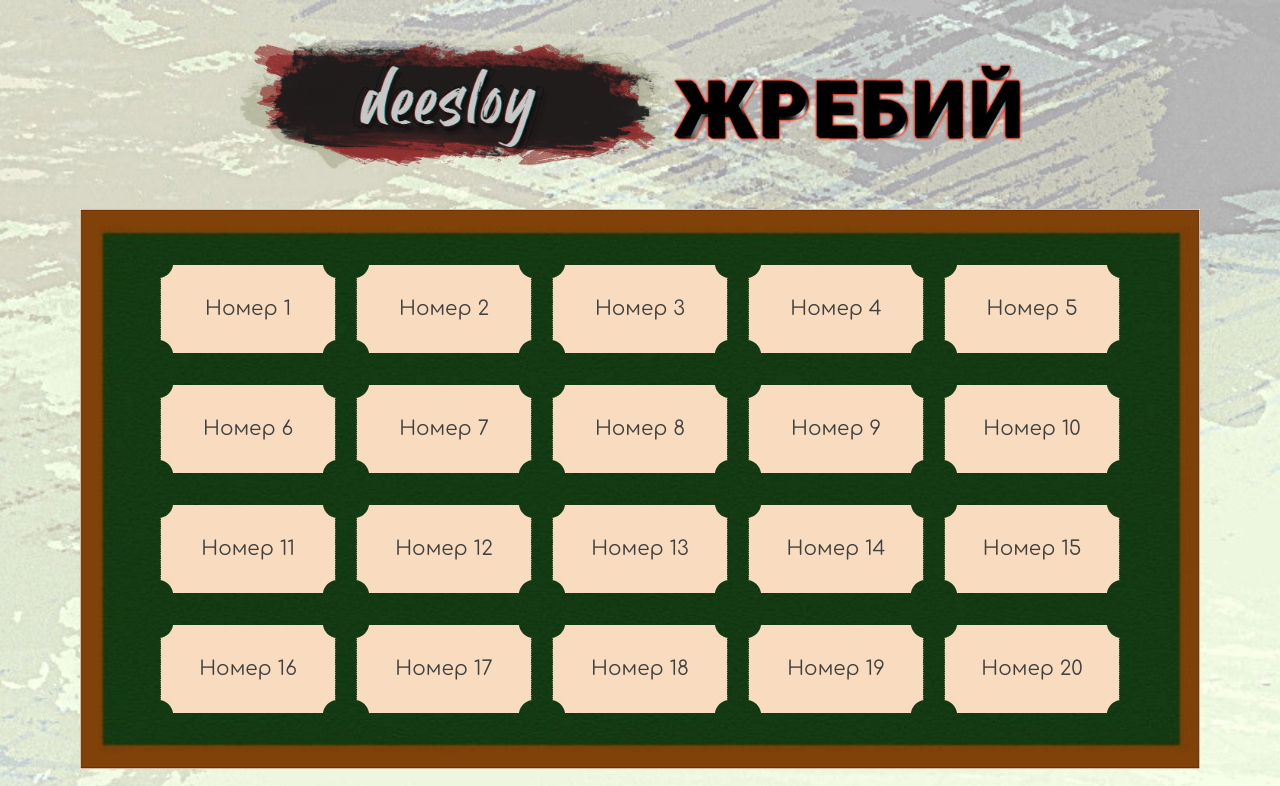
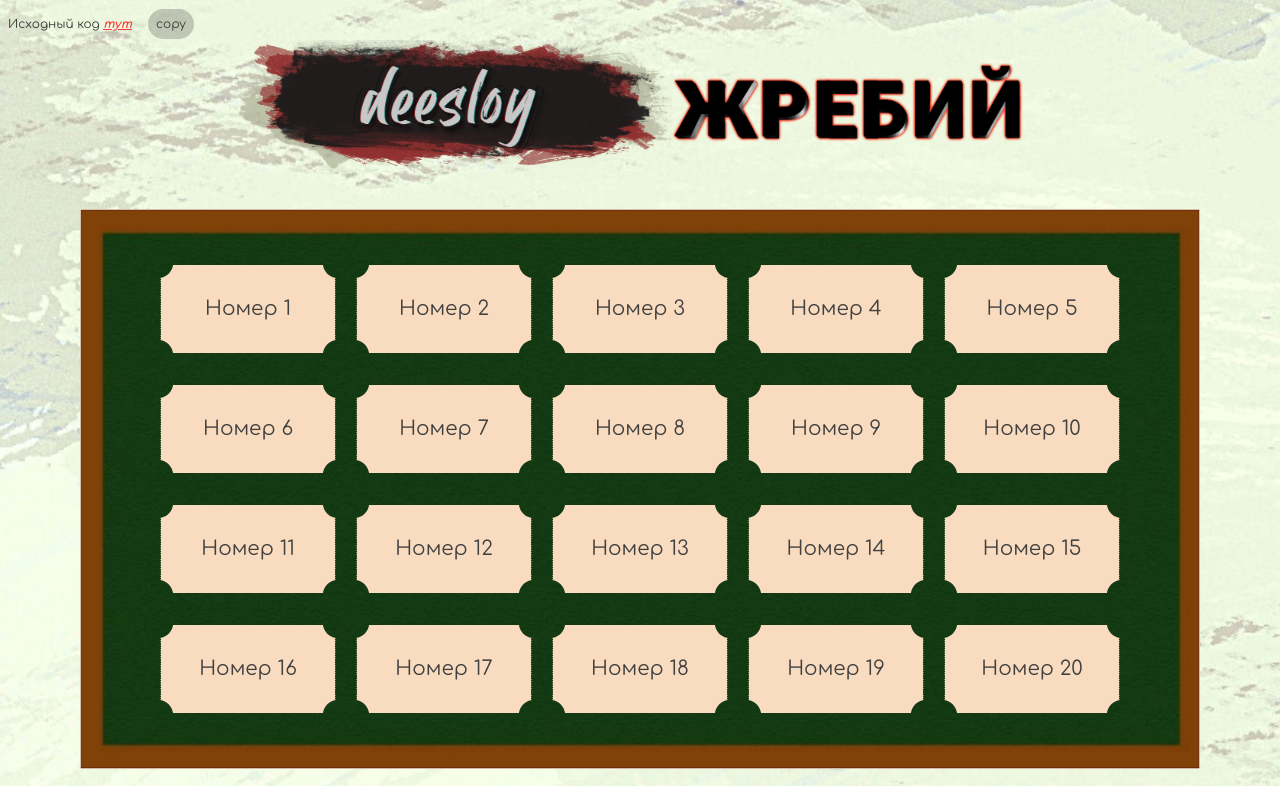
Before and after one commit to S3N1OR/draw-lots, a plain HTML site: page index.html in a window 1280 px wide. Shown: the top 786 px of the page. Drawn offline with Linux system fonts and the light colour scheme.

Commit message:
Add files via upload

```diff
--- a/index.html
+++ b/index.html
@@ -41,6 +41,10 @@
             <button class="shuffleBtn" onclick="shufflePrizes()">Перемешать жребий</button>
             <button class="openAllBtn" onclick="openAll()">Открыть всё</button>
         </div>
+        <div class="source">
+            <span>Исхoдный код <a href="https://github.com/S3N1OR/draw-lots" target="_blank">тут</a></span>
+            <button class="copy" onclick="copy()">copy</button>
+        </div>
     </div>
 
 
--- a/main.css
+++ b/main.css
@@ -8,11 +8,37 @@ body{
     background-image: url('bg.jpg');
     background-size: cover;
     background-repeat: no-repeat;
+    background-position: center;
 }
 .wrapper{
     padding: 5vmin;
     width: 150vmin;
     margin: 0 auto;
+}
+.source{
+    position: absolute;
+    top: -2vmin;
+    left: 1vmin;
+    font-size: 1.5vmin;
+    display: flex;
+    width: 30vmin;
+    height: 10vmin;
+    align-items: center;
+    line-height: 1;
+    opacity: 0.75;
+}
+.source a{
+    color: #ff0000;
+    font-weight: 700;
+    font-style: italic;
+    text-decoration: underline;
+}
+.copy{
+    background-color: #2e2e2e51;
+    padding: 1vmin;
+    border-radius: 2vmin;
+    display: block;
+    margin-left: 2vmin;
 }
 .logo{
     display: block;
--- a/main.js
+++ b/main.js
@@ -10,9 +10,9 @@ function showPrize(boxNumber) {
     const prize = prizeList[boxNumber - 1];
     const box = document.getElementById('boxes').children[boxNumber - 1];
     const boxText = document.getElementsByClassName('box-text')[boxNumber -1];
+    boxText.classList.add('op');
     boxText.innerText = prize;
     box.classList.add('box-bg-show');
-    boxText.classList.add('op');
 }
 
 function shufflePrizes() {
@@ -52,5 +52,10 @@ if (localStorage.getItem("prizes")) {
   prizesTextarea.value = localStorage.getItem("prizes");
 }
 
+function copy() {
+  var copyText = 'https://github.com/S3N1OR/draw-lots';
+
+  navigator.clipboard.writeText(copyText);
+}
 
 prizesTextarea.addEventListener("input", savePrizes);
```
